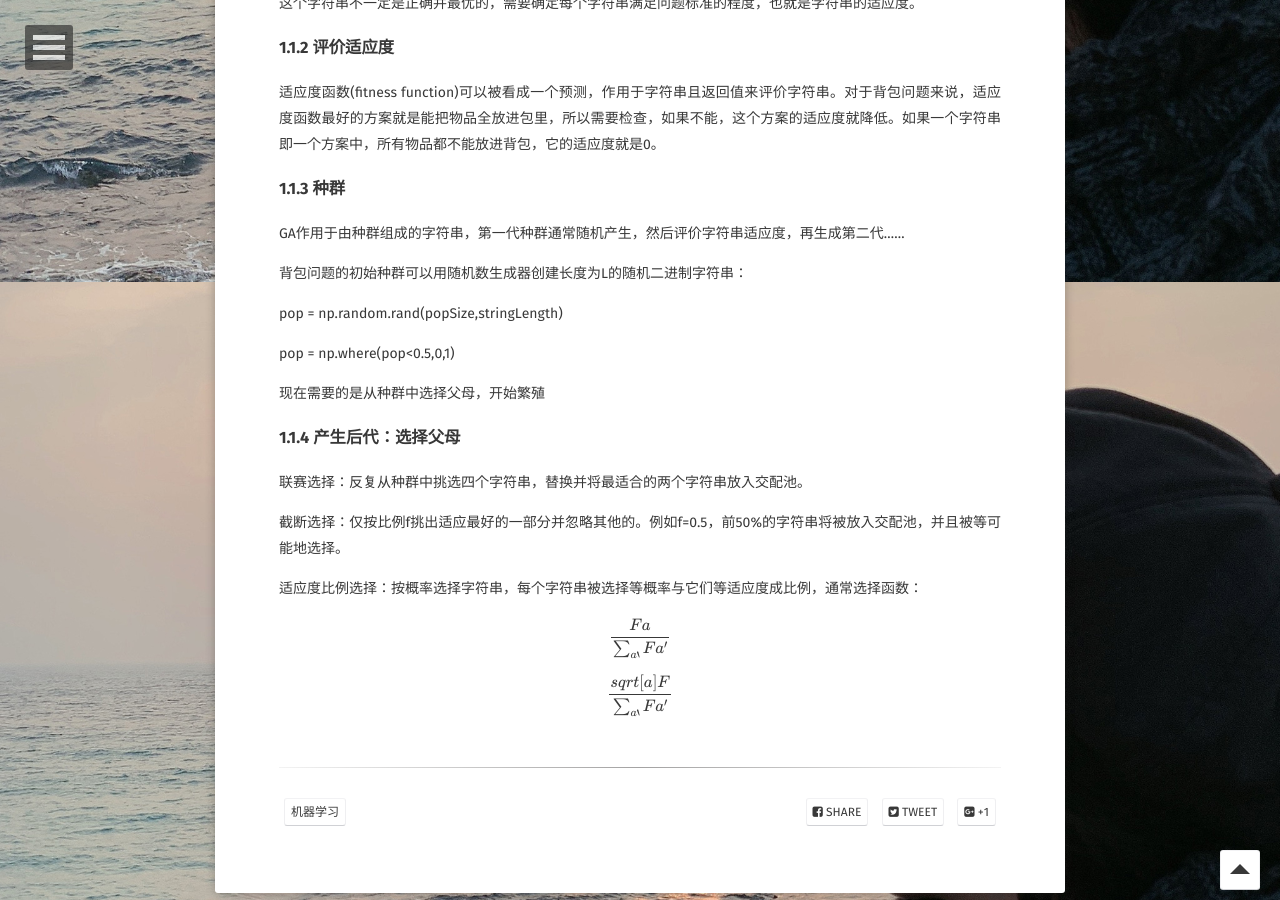
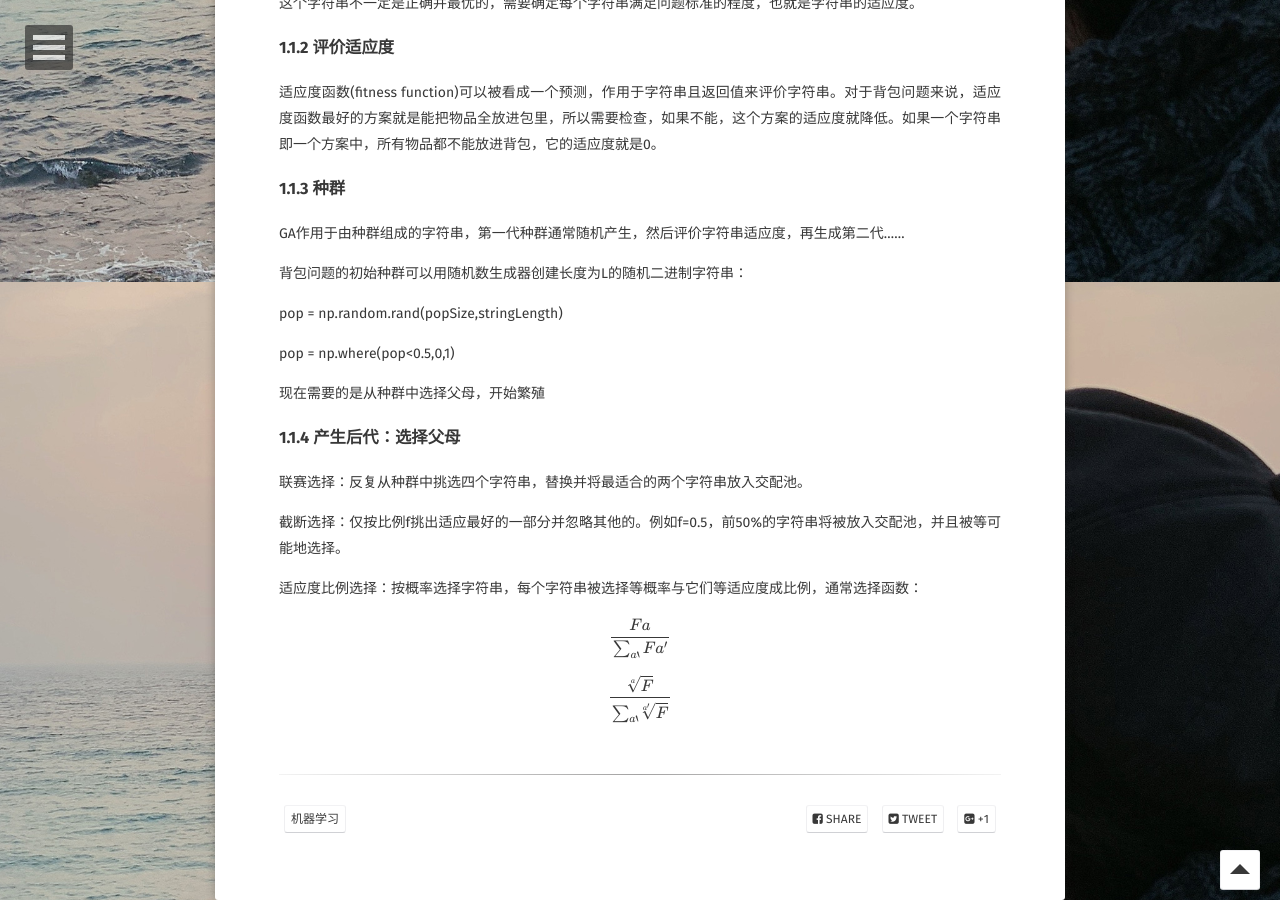
Before and after one commit to YawWQ/yawwq.github.io, a Jekyll site: the page built from _posts/2019-12-11-遗传算法.md, in a window 1280 px wide and 900 px high, scrolled down 618 px. Built offline with Jekyll 4.4.1, drawn with Linux system fonts in a browser that asks for light colours; some web fonts are replaced; formulas are drawn with MathJax 3.

Commit message:
Update 2019-12-11-遗传算法.md

```diff
--- a/_posts/2019-12-11-遗传算法.md
+++ b/_posts/2019-12-11-遗传算法.md
@@ -44,4 +44,4 @@ pop = np.where(pop<0.5,0,1)
 
 $$\frac{Fa}{\sum_{a‘}Fa'}$$
 
-$$\frac{sqrt[a]{F}}{\sum_{a‘}Fa'}$$
+$$\frac{\sqrt[a]{F}}{\sum_{a‘}\sqrt[a']{F}}$$
```
